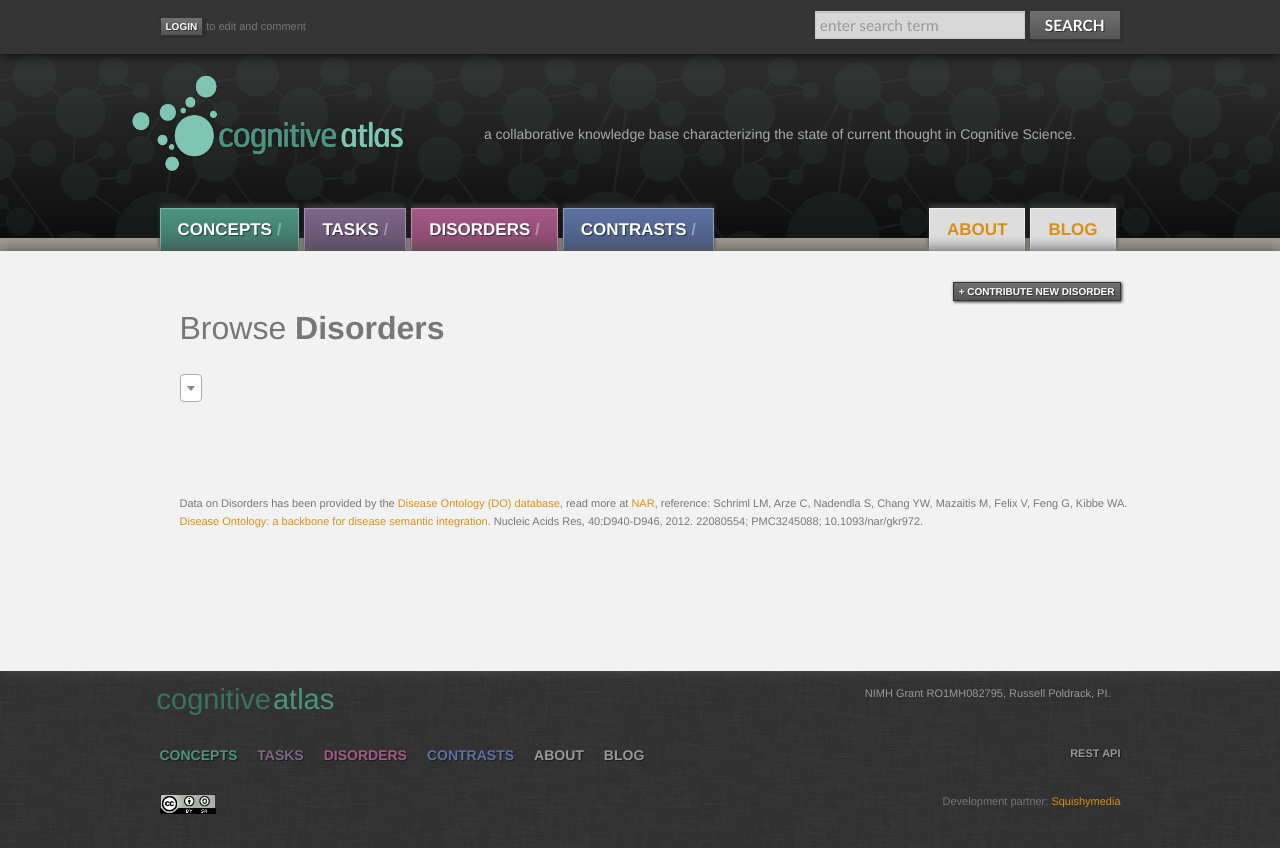
After one commit to vsoch/cogat-docker, a Django app: template app/cognitive/apps/atlas/templates/atlas/all_disorders.html in a window 1280 px wide. The commit adds this page. Run offline with Django 3.2, Linux system fonts and the light colour scheme; the template is opened without the code that fills it, so the values that code supplies are empty; some libraries are stand-ins or nearby versions.

Commit message:
adding start of all disorders (by category) view - will need to add dynamic javascript to render a tree based on user selection

```diff
--- a/app/cognitive/apps/atlas/static/css/cogat_app.css
+++ b/app/cognitive/apps/atlas/static/css/cogat_app.css
@@ -361,7 +361,7 @@ body {
     font-weight: normal;
     color: #777;
     line-height: 1.3;
-    background: url('/images/newimages2013/bodyBG.png') repeat 0 0 #000
+    background: url('/static/img/bodyBG.png') repeat 0 0 #000
 }
 
 body #pagecontent {
@@ -538,19 +538,19 @@ a.superbutton strong {
 
 .fullwrap#branding {
     background: #505050;
-    background-image: url('../images/newimages2013/headerBG2.png');
-    background-image: url('../images/newimages2013/headerBG2.png'), -moz-linear-gradient(top, #303030 0, #0a0a0a 100%);
-    background-image: url('../images/newimages2013/headerBG2.png'), -webkit-gradient(linear, left top, left bottom, color-stop(0%, #303030), color-stop(100%, #0a0a0a));
-    background-image: url('../images/newimages2013/headerBG2.png'), -webkit-linear-gradient(top, #303030 0, #0a0a0a 100%);
-    background-image: url('../images/newimages2013/headerBG2.png'), -o-linear-gradient(top, #303030 0, #0a0a0a 100%);
-    background-image: url('../images/newimages2013/headerBG2.png'), -ms-linear-gradient(top, #303030 0, #0a0a0a 100%);
-    background-image: url('../images/newimages2013/headerBG2.png'), linear-gradient(to bottom, #303030 0, #0a0a0a 100%);
+    background-image: url('/static/img/headerBG2.png');
+    background-image: url('/static/img/headerBG2.png'), -moz-linear-gradient(top, #303030 0, #0a0a0a 100%);
+    background-image: url('/static/img/headerBG2.png'), -webkit-gradient(linear, left top, left bottom, color-stop(0%, #303030), color-stop(100%, #0a0a0a));
+    background-image: url('/static/img/headerBG2.png'), -webkit-linear-gradient(top, #303030 0, #0a0a0a 100%);
+    background-image: url('/static/img/headerBG2.png'), -o-linear-gradient(top, #303030 0, #0a0a0a 100%);
+    background-image: url('/static/img/headerBG2.png'), -ms-linear-gradient(top, #303030 0, #0a0a0a 100%);
+    background-image: url('/static/img/headerBG2.png'), linear-gradient(to bottom, #303030 0, #0a0a0a 100%);
     padding-bottom: 0
 }
 
 .ie7 .fullwrap#branding,
 .ie8 .fullwrap#branding {
-    background: url('../images/newimages2013/headerBG2.png') repeat 0 0 #333!important
+    background: url('/static/img/headerBG2.png') repeat 0 0 #333!important
 }
 
 .fullwrap#utility {
--- /dev/null
+++ b/app/cognitive/apps/atlas/templates/atlas/_contribute_disorder.html
@@ -0,0 +1,18 @@
+<div class="pull-right">
+    <a class="actionator" id="contclicker">+ contribute new disorder</a>
+</div>
+
+<blockquote class="text" id="contribution_block" style="display:none;">
+    <span class="sectionmed">Contribute New Disorder</span><br /><br />
+    <form method="post" id="dform" action="/post/">
+        <div class="dblock">
+            <label for="disorder_name">Disorder Name</label><br>
+                <input type="text" name="disorder_name" id="disorder_name" value="" size="58"><br></div><br>
+                <div class="dblock">
+                    <label for="disorder_definition">Definition</label><br>
+                        <textarea name="disorder_definition" id="disorder_definition" rows="12" cols="60"></textarea>
+                </div><br>
+                <input type="button" value="Add Disorder" id="submittor" title="submit form" aria-label="submit form">
+                <input type="button" value="Cancel" onclick="window.location.reload()" aria-label="cancel update" title="cancel submission" />
+    </form><br><br><br><br>
+</blockquote>
--- /dev/null
+++ b/app/cognitive/apps/atlas/templates/atlas/all_disorders.html
@@ -0,0 +1,86 @@
+{% extends "main/base.html" %}
+{% load staticfiles %}
+{% block head %}
+<style>
+.ui-autocomplete-loading { background: white url("/img/facebox/loading.gif") right center no-repeat; }
+.asholder {position:relative;}
+</style>
+<link type="text/css" href="{% static "css/select2.min.css"%}" rel="stylesheet" media="screen">
+{% endblock %}
+
+{% block branding %}
+<div class="container">
+    <div id="brand">
+        <div id="logo">
+    	    <a href="/">
+                <img src="{% static "img/logo-front.png" %}" class="img" alt="Cognitive Atlas" style="width:400px;height:100px"></a>
+    	</div><!--logo-->
+    	<span id="tagline">a collaborative knowledge base characterizing the state of current thought in Cognitive Science.</span>
+    </div>
+</div>
+{% block navigation %}
+{% include "atlas/middle_navigation.html" %}
+{% endblock %}
+{% endblock %}
+
+{% block content %}
+
+       <script>
+       nodes = {{ nodes | safe }}
+       </script>
+
+       <!-- Contribute New Disorder Form -->
+       {% include "atlas/_contribute_disorder.html" %}
+        <div class="container" id="pagecontent">
+
+        <!-- Only rendered based on highest category -->
+        <h1 class="CATitle disorder">Browse <strong class="disorder">Disorders</strong></h1><br>
+
+        <select id="disorder_list">
+        {% for disorder in nodes %}
+            <option value="{{ disorder.id }}">{{ disorder.name }}</option>
+        {% endfor %}
+        </select>
+	<br><br><br><br><br><br>
+	<p><small>Data on Disorders has been provided by the <a href="http://disease-ontology.org/" target="_blank">Disease Ontology (DO) database</a>,
+read more at <a href="http://www.ncbi.nlm.nih.gov/pmc/articles/PMC3245088/" target="_blank">NAR</a>, reference: Schriml LM, Arze C, Nadendla S, Chang YW,
+Mazaitis M, Felix V, Feng G, Kibbe WA. <a href="http://www.ncbi.nlm.nih.gov/pubmed/22080554" target="_blank">Disease Ontology: a backbone for
+disease semantic integration</a>. Nucleic Acids Res, 40:D940-D946, 2012.
+22080554; PMC3245088; 10.1093/nar/gkr972.</small></p>
+	</div><!-- #pagecontent.container -->
+
+
+{% endblock %}
+{% block scripts %}
+<script src="{% static "js/select2.min.js"%}" type="text/javascript"></script>
+<script type="text/javascript">
+$(document).ready(function() {
+    $(function() {
+       $(".tooltip").tipsy({fade:false, gravity:"w", html:true});
+       $("#masker").fadeOut("fast");
+       $("#contclicker").click(function(){
+           $("#contribution_block").toggle();
+       });
+    });
+    $("#disorder_list").select2();
+
+    // On selection of a node, render in page
+    $("#disorder_list").change(function(e) {
+        var selection = $("#disorder_list").val()
+        var text = $("#disorder_list option:selected").text()
+        console.log(selection);
+        console.log(text);
+        var tree = []
+        // TODO: add classifications to list as we go, and continually add children until empty.
+        $.each(nodes, function(i, node) {
+            if (node.name == text){
+                tree.push(node);
+            }
+        });
+        // TODO: Add some dynamic rendering of tree to page
+        console.log(tree);
+    });
+
+});
+</script>
+{% endblock %}
--- a/app/cognitive/apps/atlas/urls.py
+++ b/app/cognitive/apps/atlas/urls.py
@@ -5,5 +5,7 @@ urlpatterns = [
     url(r'^concepts$', views.all_concepts, name="all_concepts"),
     url(r'^disorders$', views.all_disorders, name="all_disorders"),
     url(r'^concepts/(?P<letter>[a-z]|[A-Z]{1})/$', views.concepts_by_letter, name="concepts_by_letter"),
-    url(r'^tasks/(?P<letter>[a-z]|[A-Z]{1})/$', views.tasks_by_letter, name="tasks_by_letter")
+    url(r'^tasks/(?P<letter>[a-z]|[A-Z]{1})/$', views.tasks_by_letter, name="tasks_by_letter"),
+    url(r'^disorder/(?P<did>[a-z]|[A-Z]{1})/$', views.view_disorder, name="disorder"),
+
 ]
```
Also changed, not shown: other parts of app/cognitive/apps/atlas/static/css/cogat_app.css (+0 -94 lines), app/cognitive/apps/atlas/views.py (+13 -15 lines), app/cognitive/apps/atlas/static/img/iconic-file.png (deleted), app/cognitive/apps/atlas/static/img/iconic-folder-open.png (deleted), app/cognitive/apps/atlas/static/img/iconic-folder.png (deleted).
